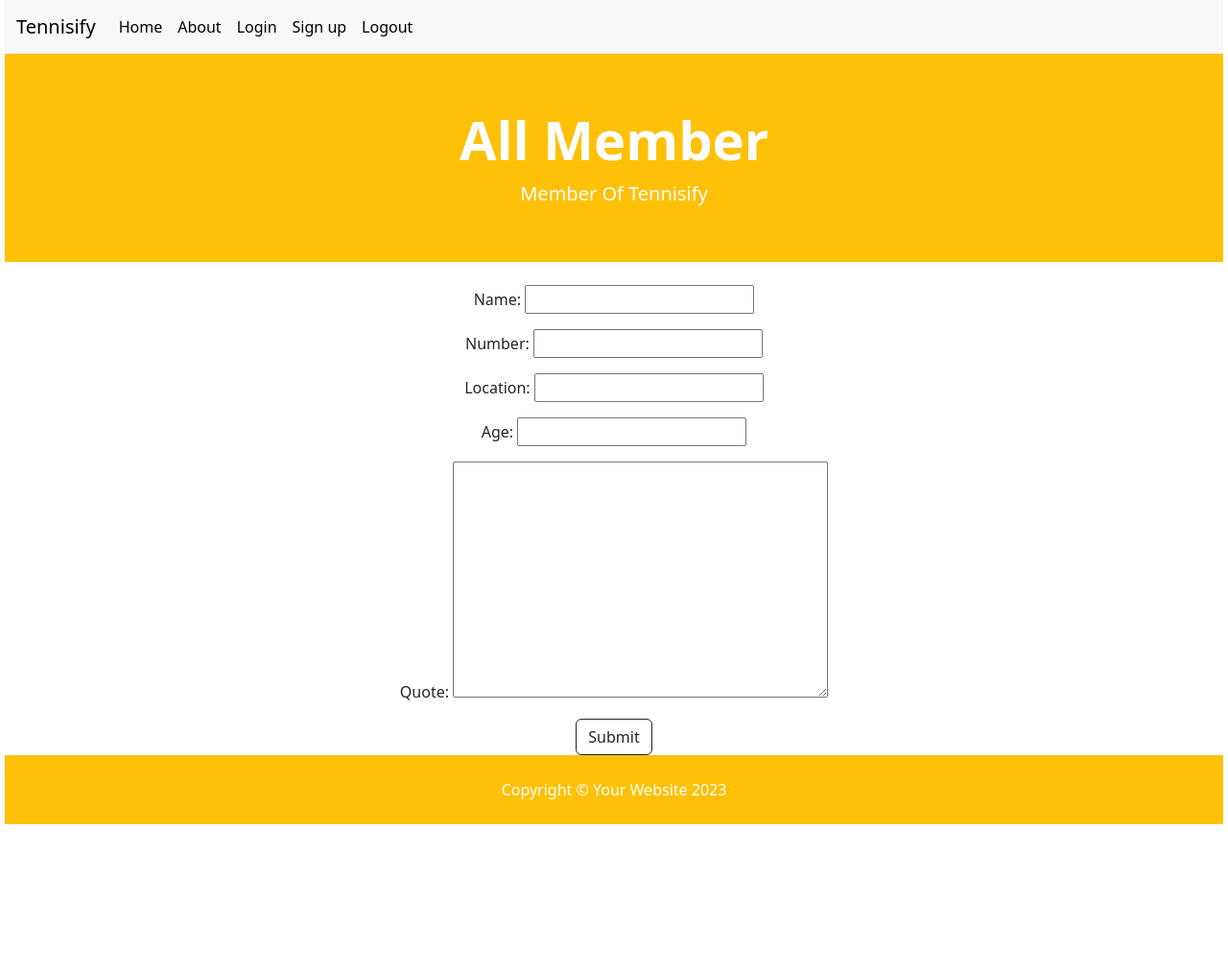
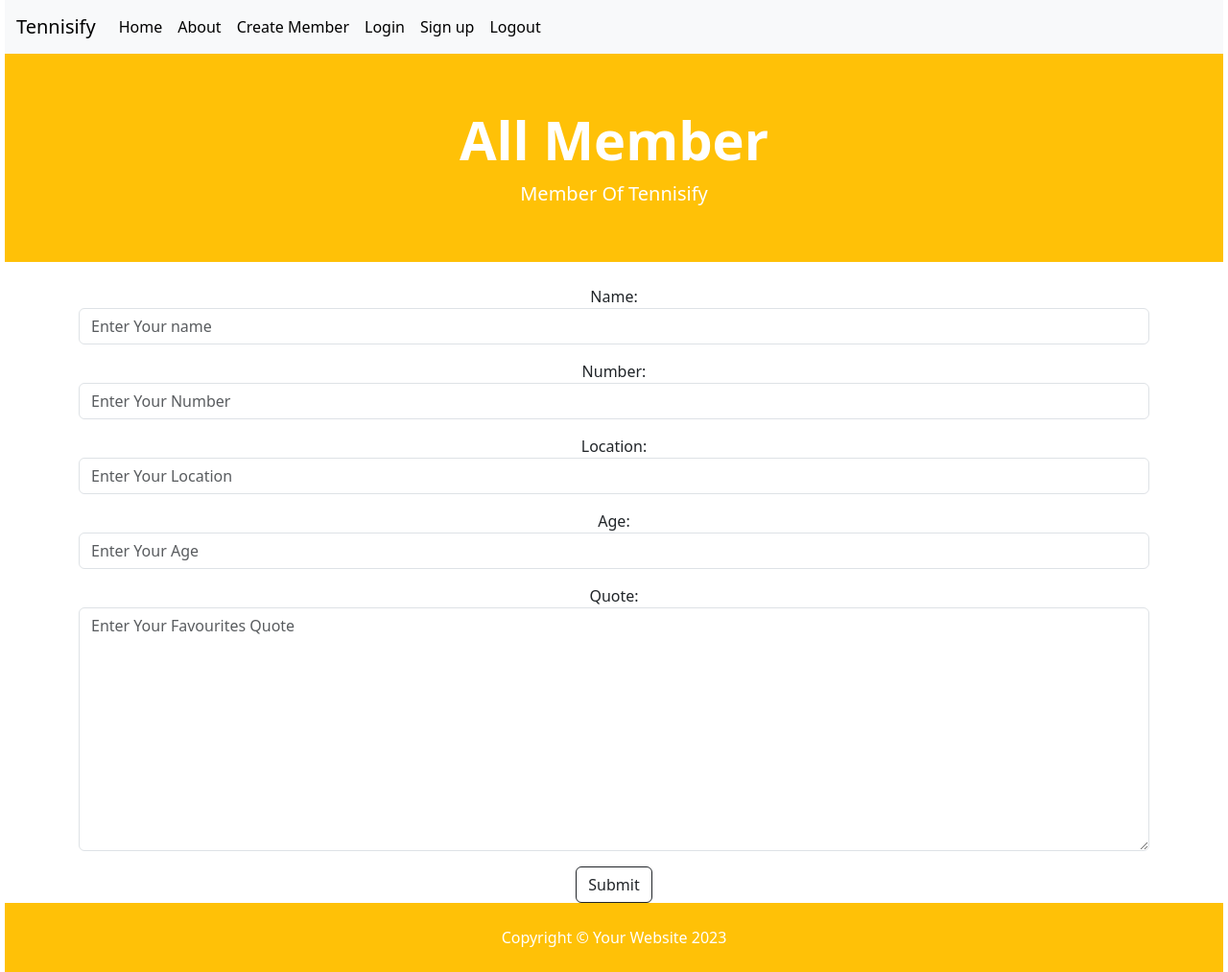
Before and after one commit to jiggyboy1/show_all_member, a Django app: page /create/ in a window 1280 px wide. Shown: the whole page at 96% size. Before the commit the page ends 859 px from the top, so only its background shows below. Run offline with Django 5.2, Linux system fonts and the light colour scheme.

Commit message:
initial commit

```diff
--- a/main/forms.py
+++ b/main/forms.py
@@ -6,3 +6,12 @@ class MemberForms(forms.ModelForm):
     class Meta:
         model = Member
         fields = ['name','number','location','age','quote','location']
+
+        widgets ={
+            'name': forms.TextInput(attrs={'class':'form-control','placeholder':'Enter Your name'}),
+            'location': forms.TextInput(attrs={'class':'form-control','placeholder':'Enter Your Location'}),
+            'number': forms.TextInput(attrs={'class':'form-control','placeholder':'Enter Your Number'}),
+            'age': forms.TextInput(attrs={'placeholder':'Enter Your Age','class':'form-control'}),
+            'quote': forms.Textarea(attrs={'class':'form-control','placeholder':'Enter Your Favourites Quote'}),
+
+        }
--- a/templates/create.html
+++ b/templates/create.html
@@ -14,14 +14,18 @@
 
 
 <br>
-<div>
-    <form action="" method="post" style="text-align: center;">
-        {% csrf_token%}
+<div class="container">
+    <div class="row">
+        <div class="col-12">
+            <form action="" method="post" style="text-align: center;">
+                {% csrf_token%}
 
-        {{ member.as_p }}
-        <input type="submit" class="btn btn-outline-dark">
+                {{ member.as_p }}
+                <input type="submit" class="btn btn-outline-dark">
 
-    </form>
+            </form>
+        </div>
+    </div>
 </div>
 
 
--- a/templates/partial/nav.html
+++ b/templates/partial/nav.html
@@ -25,6 +25,9 @@
               <a class="nav-link" href="{% url 'about' %}">About</a>
             </li>
             <li class="nav-item">
+              <a class="nav-link" href="{% url 'create' %}">Create Member</a>
+            </li>
+            <li class="nav-item">
               <a class="nav-link" href="#">Login</a>
             </li>
             <li class="nav-item">
```
Also changed, not shown: .github/workflows/static.yml (deleted).
